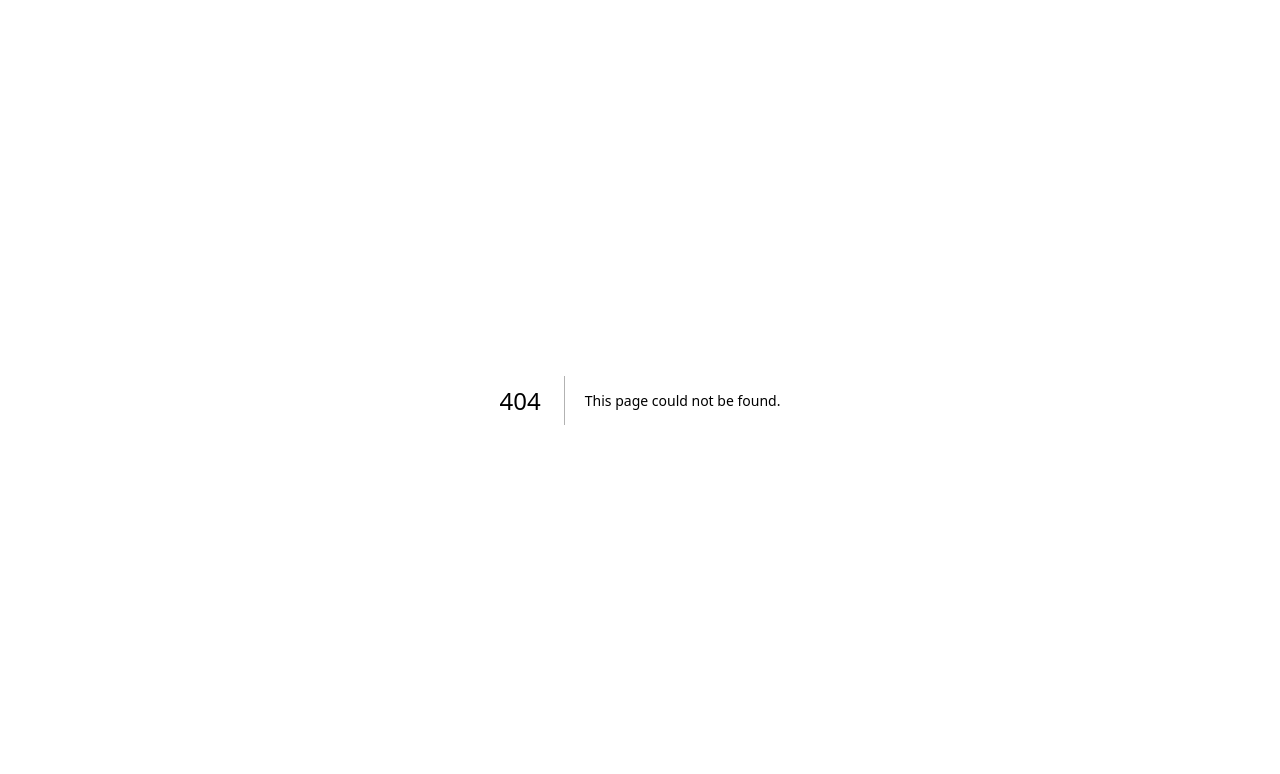
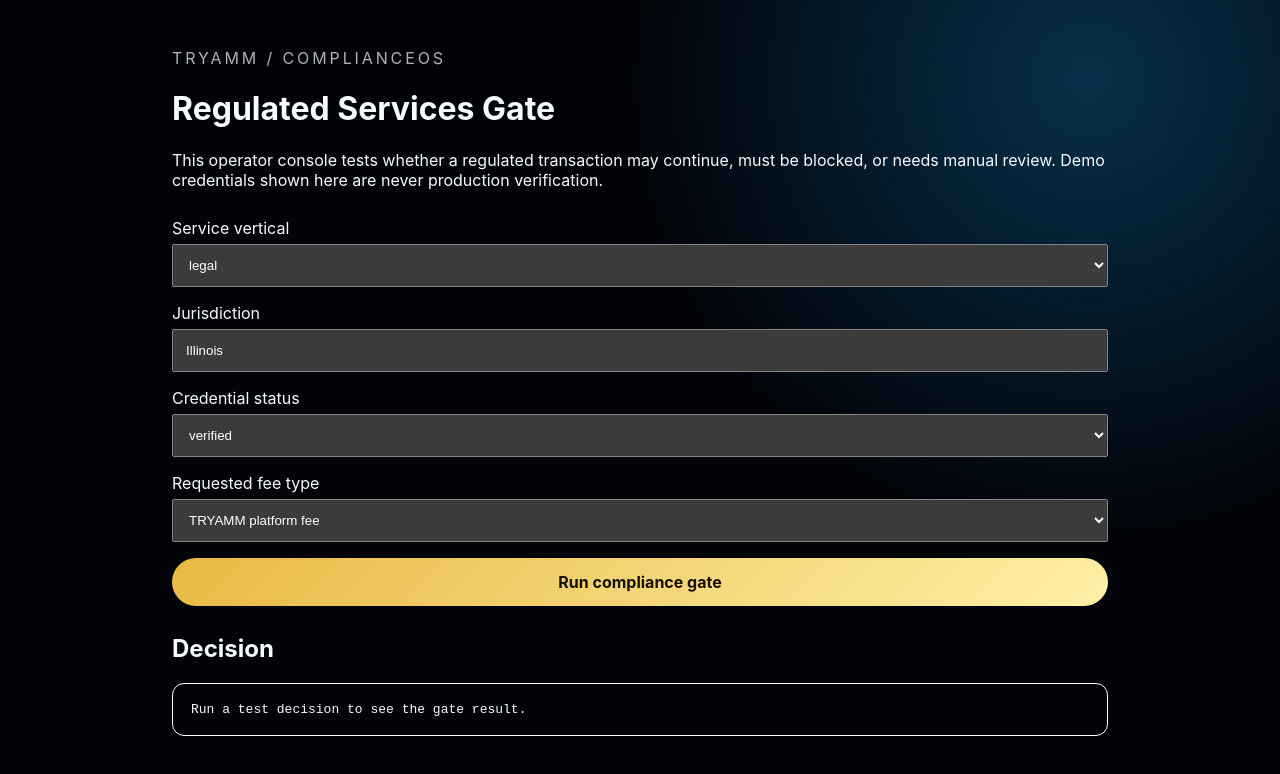
Before and after one commit to jgoldie1/amm-platform, a Next.js app: page /compliance in a window 1280 px wide. Before the commit this address had no page. Shown: the top 774 px of the page. Built offline with nearby package versions, Linux system fonts and the light colour scheme.

Commit message:
add ComplianceOS operator console

```diff
--- /dev/null
+++ b/app/compliance/page.tsx
@@ -0,0 +1,127 @@
+"use client";
+
+import { FormEvent, useState } from "react";
+
+const verticals = [
+  "legal",
+  "medical",
+  "insurance",
+  "real_estate",
+  "tax",
+  "medicaid",
+  "staffing",
+  "security",
+  "vehicle_sharing",
+  "dispatch",
+  "financial_services",
+  "home_services",
+] as const;
+
+export default function ComplianceConsolePage() {
+  const [result, setResult] = useState<string>("Run a test decision to see the gate result.");
+  const [busy, setBusy] = useState(false);
+
+  async function runCheck(event: FormEvent<HTMLFormElement>) {
+    event.preventDefault();
+    setBusy(true);
+
+    const form = new FormData(event.currentTarget);
+    const vertical = String(form.get("vertical"));
+    const jurisdiction = String(form.get("jurisdiction"));
+    const feeType = String(form.get("feeType"));
+    const status = String(form.get("credentialStatus"));
+
+    const payload = {
+      vertical,
+      jurisdiction,
+      providerId: "demo-provider",
+      requestedFeeType: feeType,
+      requestedAmountCents: 2500,
+      credential: {
+        providerId: "demo-provider",
+        vertical,
+        jurisdiction,
+        credentialType: "professional_license",
+        licenseNumber: "DEMO-ONLY",
+        issuingAuthority: "Demo Authority",
+        status,
+        expiresAt: "2099-12-31T23:59:59.000Z",
+      },
+    };
+
+    try {
+      const response = await fetch("/api/compliance/check", {
+        method: "POST",
+        headers: { "content-type": "application/json" },
+        body: JSON.stringify(payload),
+      });
+      const data = await response.json();
+      setResult(JSON.stringify(data, null, 2));
+    } catch {
+      setResult("The compliance API could not be reached.");
+    } finally {
+      setBusy(false);
+    }
+  }
+
+  return (
+    <main style={{ minHeight: "100vh", padding: "32px", maxWidth: 1000, margin: "0 auto" }}>
+      <p style={{ letterSpacing: "0.18em", opacity: 0.7 }}>TRYAMM / COMPLIANCEOS</p>
+      <h1>Regulated Services Gate</h1>
+      <p>
+        This operator console tests whether a regulated transaction may continue, must be blocked,
+        or needs manual review. Demo credentials shown here are never production verification.
+      </p>
+
+      <form onSubmit={runCheck} style={{ display: "grid", gap: 16, marginTop: 28 }}>
+        <label>
+          Service vertical
+          <select name="vertical" defaultValue="legal" style={{ display: "block", width: "100%", padding: 12, marginTop: 6 }}>
+            {verticals.map((vertical) => (
+              <option key={vertical} value={vertical}>{vertical.replaceAll("_", " ")}</option>
+            ))}
+          </select>
+        </label>
+
+        <label>
+          Jurisdiction
+          <input name="jurisdiction" defaultValue="Illinois" style={{ display: "block", width: "100%", padding: 12, marginTop: 6 }} />
+        </label>
+
+        <label>
+          Credential status
+          <select name="credentialStatus" defaultValue="verified" style={{ display: "block", width: "100%", padding: 12, marginTop: 6 }}>
+            <option value="verified">verified</option>
+            <option value="pending">pending</option>
+            <option value="expired">expired</option>
+            <option value="suspended">suspended</option>
+            <option value="rejected">rejected</option>
+          </select>
+        </label>
+
+        <label>
+          Requested fee type
+          <select name="feeType" defaultValue="platform" style={{ display: "block", width: "100%", padding: 12, marginTop: 6 }}>
+            <option value="platform">TRYAMM platform fee</option>
+            <option value="saas">SaaS fee</option>
+            <option value="advertising">advertising fee</option>
+            <option value="booking">booking fee</option>
+            <option value="referral">referral fee</option>
+            <option value="professional">professional fee</option>
+          </select>
+        </label>
+
+        <button type="submit" disabled={busy} style={{ padding: 14, fontWeight: 700 }}>
+          {busy ? "Checking…" : "Run compliance gate"}
+        </button>
+      </form>
+
+      <section style={{ marginTop: 28 }}>
+        <h2>Decision</h2>
+        <pre style={{ whiteSpace: "pre-wrap", overflowWrap: "anywhere", padding: 18, border: "1px solid currentColor", borderRadius: 12 }}>
+          {result}
+        </pre>
+      </section>
+    </main>
+  );
+}
```
